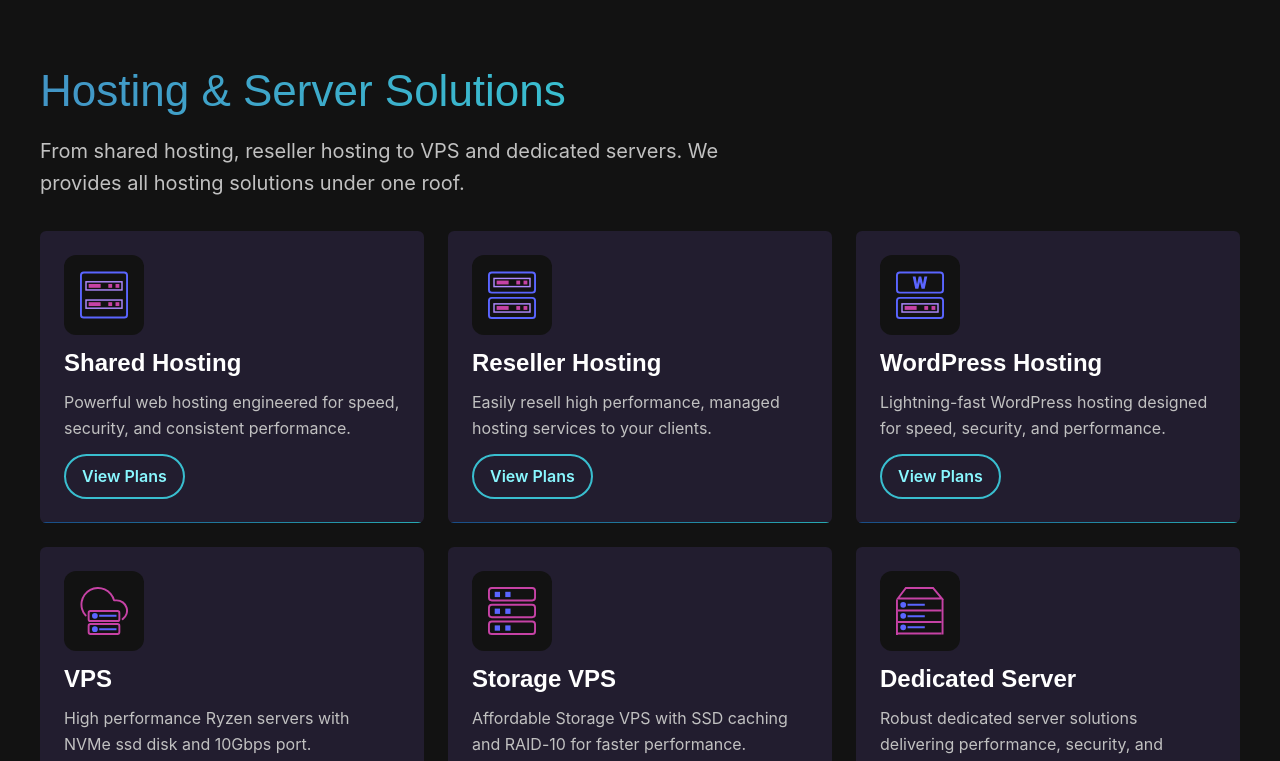
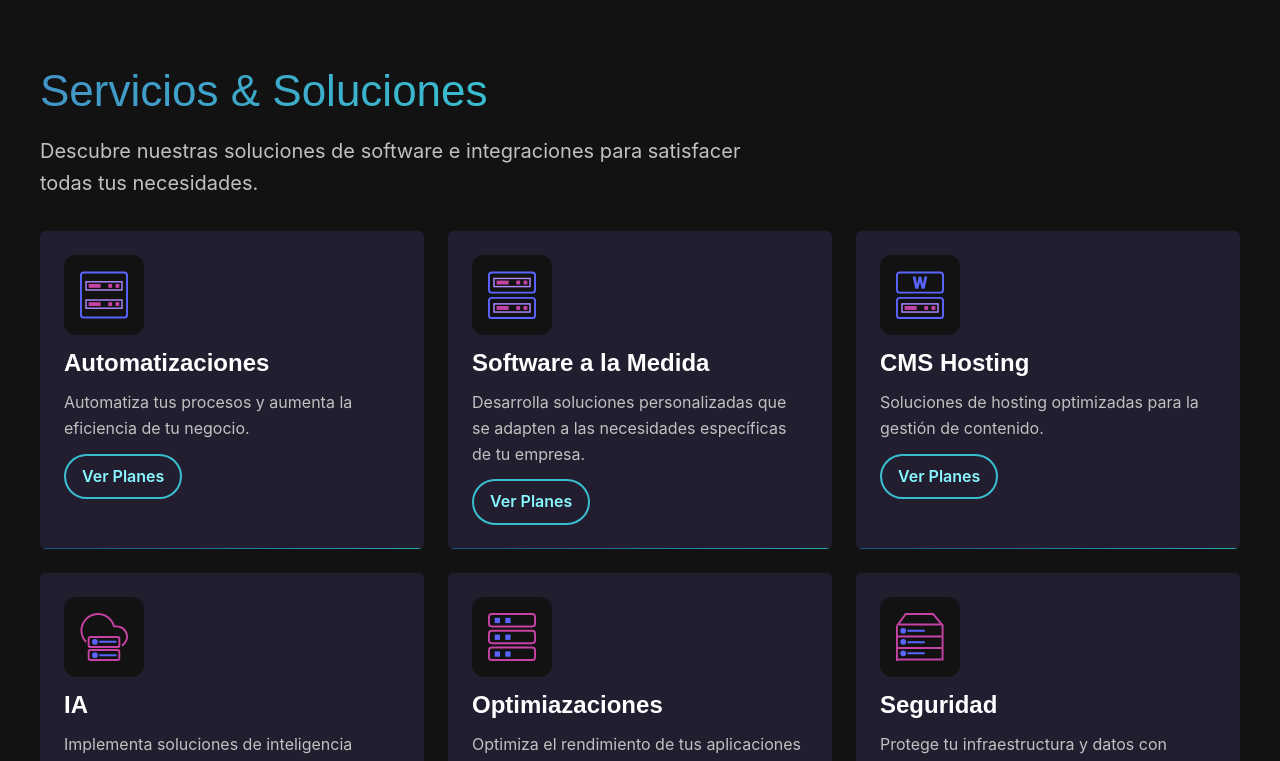
Before and after one commit to CamachoLives/Nexian, a Next.js app in the folder nexian/: page / in a window 1280 px wide. Shown: the part 880-1641 px from the top of the page. Built offline with nearby package versions, Linux system fonts and the light colour scheme; a web font is replaced by a local one.

Commit message:
Integracion de nueva interface con paleta de colores

```diff
--- a/nexian/src/css/header.css
+++ b/nexian/src/css/header.css
@@ -193,7 +193,7 @@
   color: var(--color-secondary-light);
 }
 .header-user-button {
-  display: grid;
+  display: none !important;
   place-content: center;
   color: #ffffff;
   width: 32px;
--- a/nexian/src/css/responsive.css
+++ b/nexian/src/css/responsive.css
@@ -90,8 +90,15 @@
     gap: 3rem;
   }
   .header-user-button {
-    display: none;
+    display: none !important;
   }
+  .header-user-icon {
+    display: none !important;
+  }
+   .header-action view-in-desktop {
+    display: none !important;
+  }
+
   .mobile-menu-close {
     display: none;
   }
--- a/nexian/src/data/components/HostingServicesData.js
+++ b/nexian/src/data/components/HostingServicesData.js
@@ -1,43 +1,43 @@
 export const HostingServicesData = [
   {
     id: 1,
-    name: 'Shared Hosting',
-    info: 'Powerful web hosting engineered for speed, security, and consistent performance.',
+    name: 'Automatizaciones',
+    info: 'Automatiza tus procesos y aumenta la eficiencia de tu negocio.',
     image: '/images/icons/web-hosting.svg',
     url: '/hosting/web-hosting'
   },
     {
     id: 2,
-    name: 'Reseller Hosting',
-    info: 'Easily resell high performance, managed hosting services to your clients.',
+    name: 'Software a la Medida',
+    info: 'Desarrolla soluciones personalizadas que se adapten a las necesidades específicas de tu empresa.',
     image: '/images/icons/reseller-hosting.svg',
     url: '/hosting/reseller-hosting'
   },
   {
     id: 3,
-    name: 'WordPress Hosting',
-    info: 'Lightning-fast WordPress hosting designed for speed, security, and performance.',
+    name: 'CMS Hosting',
+    info: 'Soluciones de hosting optimizadas para la gestión de contenido.',
     image: '/images/icons/wp-hosting.svg',
     url: '/hosting/wordpress-hosting'
   },
   {
     id: 4,
-    name: 'VPS',
-    info: 'High performance Ryzen servers with NVMe ssd disk and 10Gbps port.',
+    name: 'IA',
+    info: 'Implementa soluciones de inteligencia artificial para automatizar y mejorar tus procesos.',
     image: '/images/icons/kvm-vps.svg',
     url: '/vps'
   },
   {
     id: 5,
-    name: 'Storage VPS',
-    info: 'Affordable Storage VPS with SSD caching and RAID-10 for faster performance.',
+    name: 'Optimiazaciones',
+    info: 'Optimiza el rendimiento de tus aplicaciones y servicios.',
     image: '/images/icons/storage-vps.svg',
     url: '/vps/storage-vps'
   },
   {
     id: 6,
-    name: 'Dedicated Server',
-    info: 'Robust dedicated server solutions delivering performance, security, and total control.',
+    name: 'Seguridad',
+    info: 'Protege tu infraestructura y datos con soluciones de seguridad avanzadas.',
     image: '/images/icons/dedicaed-server.svg',
     url: '/dedicated'
   }
--- a/nexian/src/parts/components/HostingServices.js
+++ b/nexian/src/parts/components/HostingServices.js
@@ -5,9 +5,9 @@ import Link from "next/link";
 export default function HostingServices() {
   return (
     <section className="section section-services">
-      <h2 className="section-title">Hosting & Server Solutions</h2>
+      <h2 className="section-title">Servicios & Soluciones</h2>
       <div className="section-small">
-        <p className="font-size-medium width-6">From shared hosting, reseller hosting to VPS and dedicated servers. We provides all hosting solutions under one roof.</p>
+        <p className="font-size-medium width-6">Descubre nuestras soluciones de software e integraciones para satisfacer todas tus necesidades.</p>
       </div>
       <div className="cards cards-services">
         {HostingServicesData.map((service) => (
@@ -17,7 +17,7 @@ export default function HostingServices() {
             </div>
             <h3 className="card-title">{service.name}</h3>
             <p>{service.info}</p>
-            <Link className="button card-button" href={service.url}>View Plans</Link>
+            <Link className="button card-button" href={service.url}>Ver Planes</Link>
           </div>
         ))}
       </div>
--- a/nexian/src/parts/footer/Copyright.js
+++ b/nexian/src/parts/footer/Copyright.js
@@ -1,6 +1,6 @@
 const year = new Date().getFullYear();
 export default function Copyright() {
   return(
-    <p className="footer-block footer-bottom-block">Copyright &#x00A9; { year } Darki. All rights reserved.</p>
+    <p className="footer-block footer-bottom-block">Copyright &#x00A9; { year } Nexian. Todos los derechos reservados.</p>
   );
 }
--- a/nexian/src/parts/main/Hero.js
+++ b/nexian/src/parts/main/Hero.js
@@ -23,7 +23,7 @@ export default function Hero() {
           <div className="hero-section hero-image-section">
             <Image
               className="hero-image"
-              src="/images/hero-server.svg"
+              src="/images/interface.svg"
               alt="hero slider"
               width={0}
               height={0}
```
Also changed, not shown: nexian/public/images/interface.svg (added).
